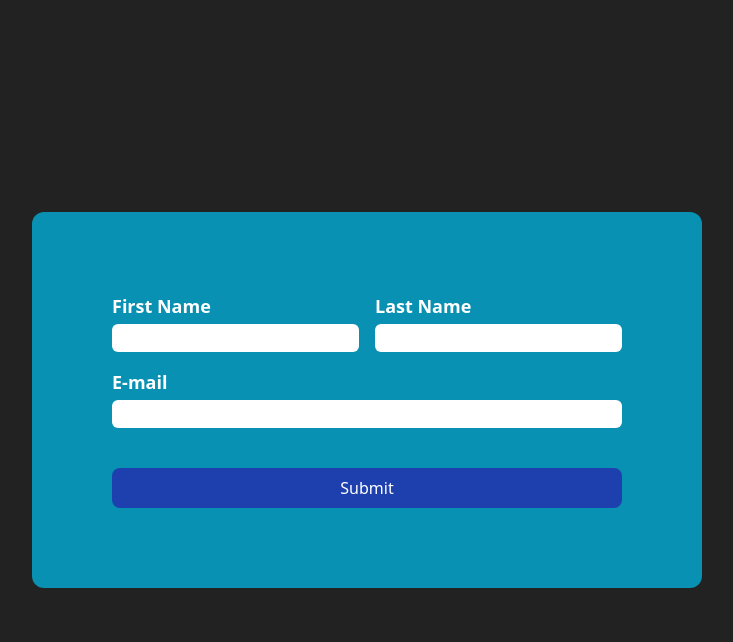
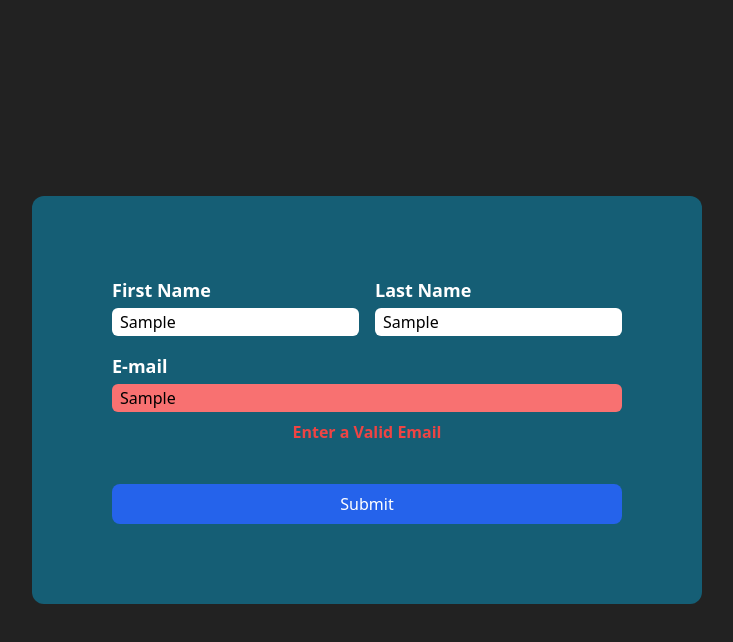
Before and after one commit to Sina-Abf/form-validation-custom-hooks, a React (Create React App) app: page / in a window 1280 px wide. Both pictures are taken after typing "Sample", "Sample", "Sample" into the empty fields and a click on the button "Submit". Shown: the top 642 px of the page, without its empty margins (273-1006 px from the left). Built offline with nearby package versions, Linux system fonts and the light colour scheme.

Commit message:
alternative way of validating form (messy)

```diff
--- a/src/components/FormInput.js
+++ b/src/components/FormInput.js
@@ -3,43 +3,78 @@ import React, { useState } from 'react';
 const FormInput = () => {
   const [firstName, setFirstName] = useState('');
   const [firstNameTouched, setFirstNameTouched] = useState(false);
+
   const [lastName, setLastName] = useState('');
+  const [lastNameTouched, setLastNameIsTouched] = useState(false);
+
   const [email, setEmail] = useState('');
+  const [emailTouched, setEmailTouched] = useState(false);
 
   const firstNameIsValid = firstName.trim() !== '';
   const firstNameIsInvalid = !firstNameIsValid && firstNameTouched;
 
+  const lastNameIsValid = lastName.trim() !== '';
+  const lastNameIsInvalid = !lastNameIsValid && lastNameTouched;
+
+  const emailIsValid = email.trim() !== '' && email.includes('@');
+  const emailIsInvalid = !emailIsValid && emailTouched;
+
   const firstNameChangeHandler = (event) => {
     setFirstName(event.target.value);
+  };
+
+  const firstNameTouchedHandler = () => {
+    setFirstNameTouched(true);
   };
 
   const lastNameChangeHandler = (event) => {
     setLastName(event.target.value);
   };
 
+  const lastNameBlurHandler = () => {
+    setLastNameIsTouched(true);
+  };
+
   const emailChangeHandler = (event) => {
     setEmail(event.target.value);
   };
 
+  const emailBlurHandler = () => {
+    setEmailTouched(true);
+  };
+
   const formSubmitHandler = (event) => {
     event.preventDefault();
+
+    if (firstNameIsInvalid || lastNameIsInvalid || emailIsInvalid) {
+      return;
+    }
 
     console.log(firstName);
     console.log(lastName);
     console.log(email);
 
     setFirstName('');
+    setFirstNameTouched(false);
+
     setLastName('');
+    setLastNameIsTouched(false);
+
     setEmail('');
+    setEmailTouched(false);
   };
+
+  const firstNameErrorClasses = firstNameIsInvalid ? 'bg-red-400' : '';
+  const lastNameErrorClasses = lastNameIsInvalid ? 'bg-red-400' : '';
+  const emailErrorClasses = emailIsInvalid ? 'bg-red-400' : '';
 
   return (
     <form
       onSubmit={formSubmitHandler}
-      className=" bg-cyan-600 rounded-xl p-20 flex flex-col gap-y-4"
+      className=" bg-cyan-800 rounded-xl p-20 flex flex-col gap-y-4"
     >
       <section className="flex gap-x-4">
-        <div className="">
+        <div>
           <label
             className="text-white text-lg font-semibold block mb-1"
             htmlFor="firstname"
@@ -48,11 +83,17 @@ const FormInput = () => {
           </label>
           <input
             onChange={firstNameChangeHandler}
+            onBlur={firstNameTouchedHandler}
             type="text"
             id="firstname"
             value={firstName}
-            className="px-2 py-0.5 outline-none rounded-md "
+            className={`px-2 py-0.5 outline-none rounded-md ${firstNameErrorClasses}`}
           />
+          {firstNameIsInvalid && (
+            <p className="text-center mt-2 font-bold text-red-500">
+              Enter a Valid Name
+            </p>
+          )}
         </div>
         <div className="">
           <label
@@ -63,11 +104,17 @@ const FormInput = () => {
           </label>
           <input
             onChange={lastNameChangeHandler}
+            onBlur={lastNameBlurHandler}
             type="text"
             id="lastname"
             value={lastName}
-            className="px-2 py-0.5 outline-none rounded-md"
+            className={`px-2 py-0.5 outline-none rounded-md ${lastNameErrorClasses}`}
           />
+          {lastNameIsInvalid && (
+            <p className="text-center mt-2 font-bold text-red-500">
+              Enter a Valid LastName
+            </p>
+          )}
         </div>
       </section>
       <section className="flex gap-x-4 mb-6">
@@ -80,16 +127,27 @@ const FormInput = () => {
           </label>
           <input
             onChange={emailChangeHandler}
+            onBlur={emailBlurHandler}
             type="text"
             id="email"
             value={email}
-            className="w-full px-2 py-0.5 outline-none rounded-md"
+            className={`px-2 py-0.5 outline-none rounded-md w-full ${emailErrorClasses}`}
           />
+          {emailIsInvalid && (
+            <p className="text-center mt-2 font-bold text-red-500">
+              Enter a Valid Email
+            </p>
+          )}
         </div>
       </section>
       <button
         type="submit"
-        className="bg-blue-800 hover:bg-blue-900 rounded-lg p-2 text-white"
+        disabled={firstNameIsInvalid}
+        className={`bg-blue-600 disabled ${
+          firstNameIsInvalid || lastNameIsInvalid || emailIsInvalid
+            ? 'cursor-not-allowed'
+            : ''
+        } hover:bg-blue-800 rounded-lg p-2 text-white`}
       >
         Submit
       </button>
```
